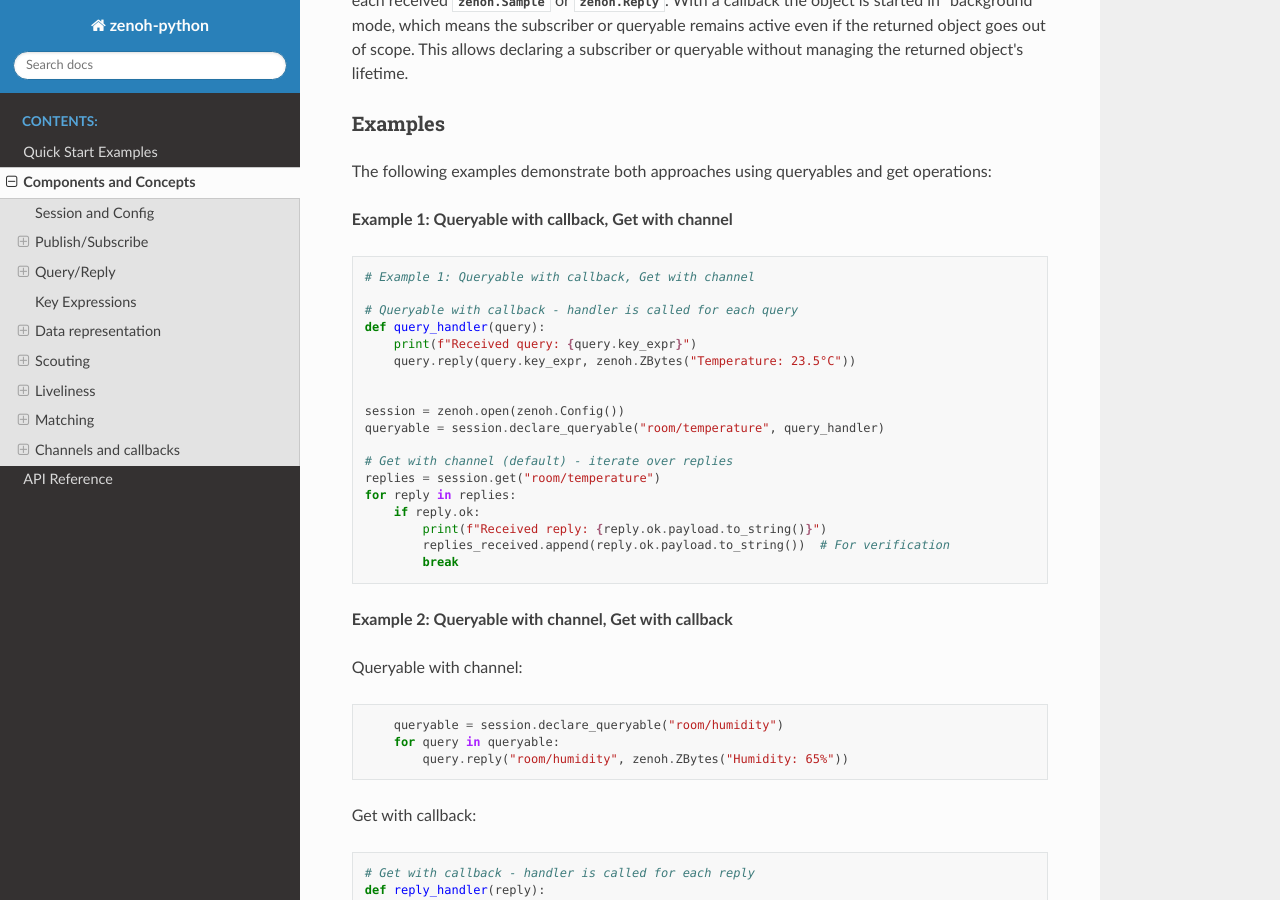
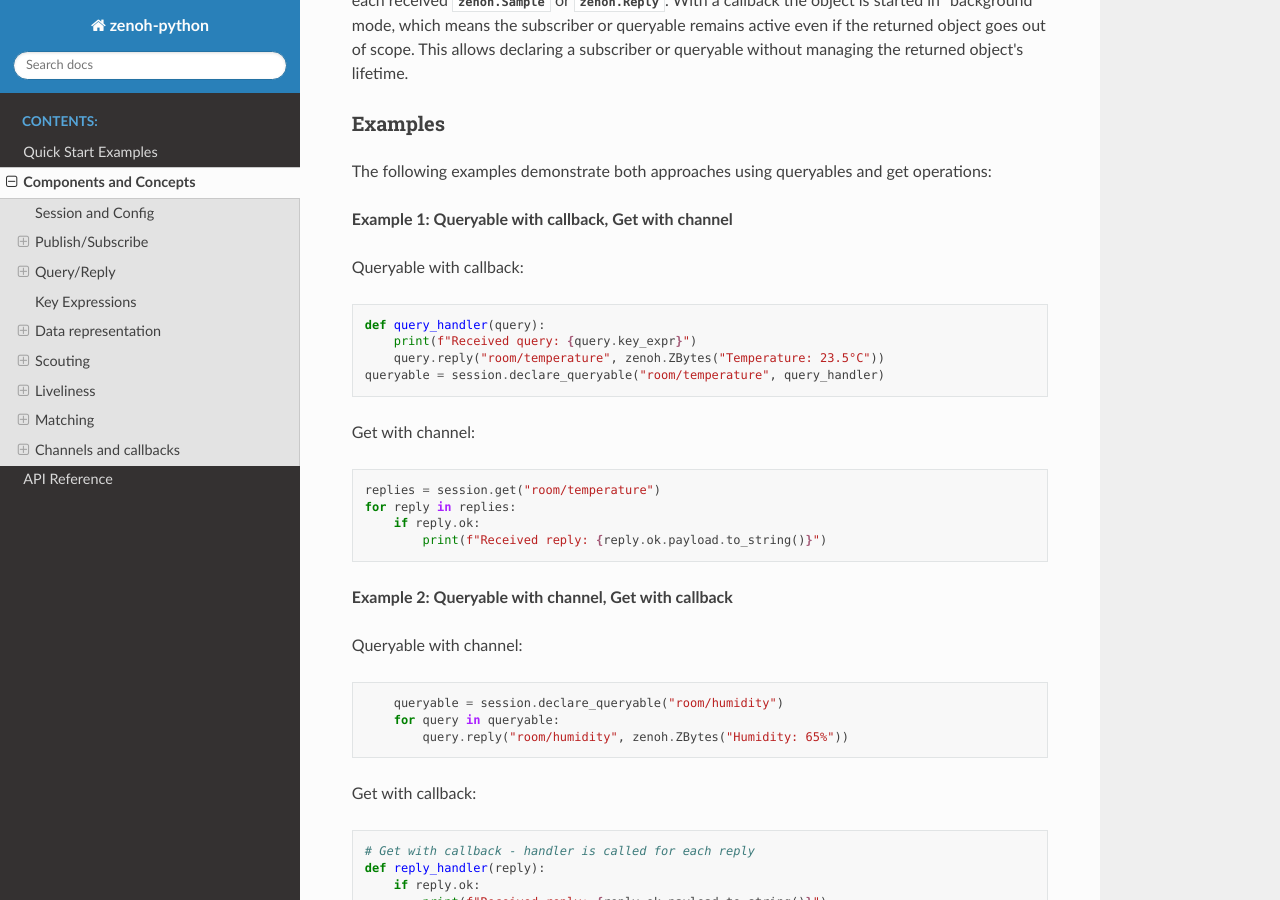
Before and after one commit to eclipse-zenoh/zenoh-python, a Sphinx documentation site: the page built from docs/concepts.rst, in a window 1280 px wide and 900 px high, scrolled down 8398 px. Built offline with Sphinx 7.4.7 and the Read the Docs theme 3.1.0, drawn with Linux system fonts in a browser that asks for light colours.

Commit message:
example updated

```diff
--- a/docs/examples/callback_queryable_channel_get.py
+++ b/docs/examples/callback_queryable_channel_get.py
@@ -16,32 +16,39 @@
 
 import zenoh
 
-replies_received = []
+global query_received
+query_received = False
+reply_received = False
+
+session = zenoh.open(zenoh.Config())
 
 # DOC_EXAMPLE_START
-# Example 1: Queryable with callback, Get with channel
-
-# Queryable with callback - handler is called for each query
 def query_handler(query):
     print(f"Received query: {query.key_expr}")
-    query.reply(query.key_expr, zenoh.ZBytes("Temperature: 23.5°C"))
+    query.reply("room/temperature", zenoh.ZBytes("Temperature: 23.5°C"))
+# DOC_EXAMPLE_END
+    global query_received
+    query_received = True
 
+# DOC_EXAMPLE_START
+queryable = session.declare_queryable("room/temperature", query_handler)
+# DOC_EXAMPLE_END
 
-session = zenoh.open(zenoh.Config())
-queryable = session.declare_queryable("room/temperature", query_handler)
+# Wait for processing
+time.sleep(0.5)
 
-# Get with channel (default) - iterate over replies
+# DOC_EXAMPLE_START
 replies = session.get("room/temperature")
 for reply in replies:
     if reply.ok:
         print(f"Received reply: {reply.ok.payload.to_string()}")
-        replies_received.append(reply.ok.payload.to_string())  # For verification
+# DOC_EXAMPLE_END
+        reply_received = True
         break
-# DOC_EXAMPLE_END
 
 # Verify
-assert len(replies_received) == 1
-assert "Temperature" in replies_received[0]
+assert query_received
+assert reply_received
 
 # Clean up
 queryable.undeclare()
```
Also changed, not shown: docs/concepts.rst (+9 -1 lines).
